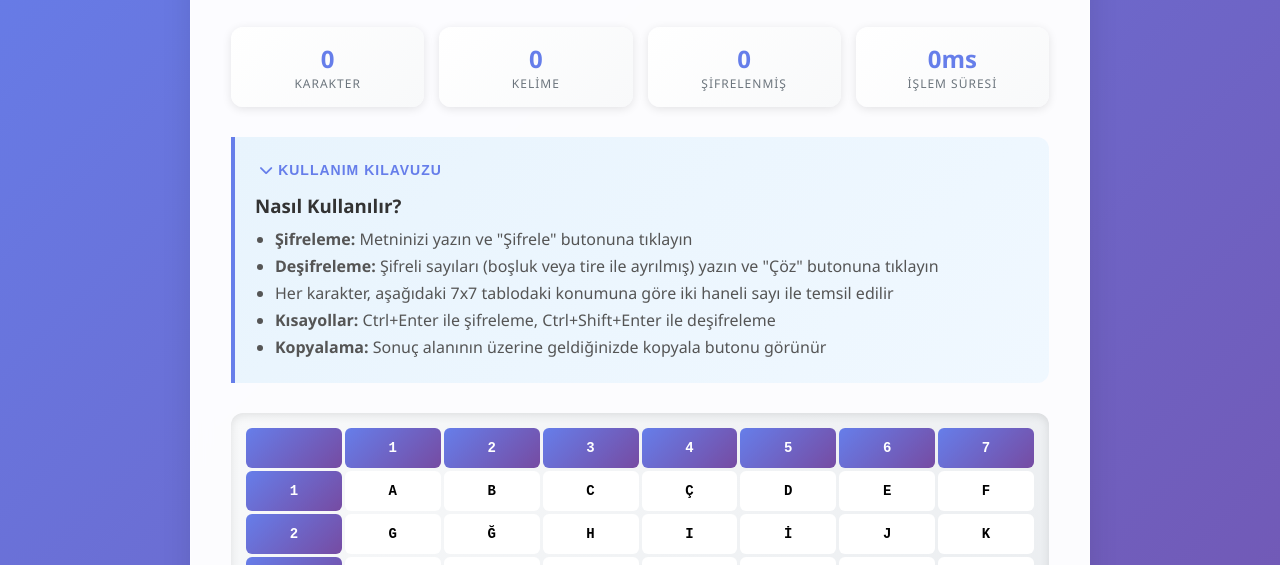
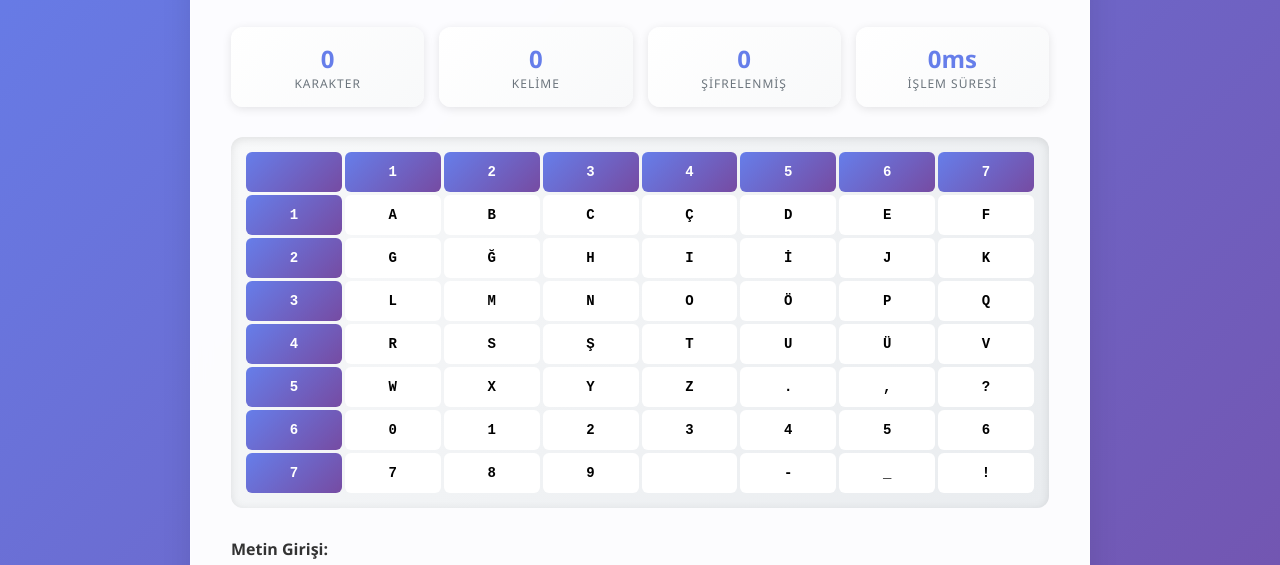
Before and after one commit to KemalTanDemirel/KenshinCode, a plain HTML site: page index.html in a window 1280 px wide. Shown: the part 163-728 px from the top of the page. Drawn offline with Linux system fonts and the light colour scheme.

Commit message:
Update index.html

```diff
--- a/index.html
+++ b/index.html
@@ -40,21 +40,6 @@
             </div>
         </div>
 
-        <div class="instructions">
-            <button class="toggle-instructions" onclick="toggleInstructions()">
-                <i class="fas fa-chevron-down" id="instructionIcon"></i> Kullanım Kılavuzu
-            </button>
-            <div class="instructions-content" id="instructionsContent">
-                <h3>Nasıl Kullanılır?</h3>
-                <ul>
-                    <li><strong>Şifreleme:</strong> Metninizi yazın ve "Şifrele" butonuna tıklayın</li>
-                    <li><strong>Deşifreleme:</strong> Şifreli sayıları (boşluk veya tire ile ayrılmış) yazın ve "Çöz" butonuna tıklayın</li>
-                    <li>Her karakter, aşağıdaki 7x7 tablodaki konumuna göre iki haneli sayı ile temsil edilir</li>
-                    <li><strong>Kısayollar:</strong> Ctrl+Enter ile şifreleme, Ctrl+Shift+Enter ile deşifreleme</li>
-                    <li><strong>Kopyalama:</strong> Sonuç alanının üzerine geldiğinizde kopyala butonu görünür</li>
-                </ul>
-            </div>
-        </div>
 
         <div class="polybius-grid" id="polybiusGrid"></div>
 
```
